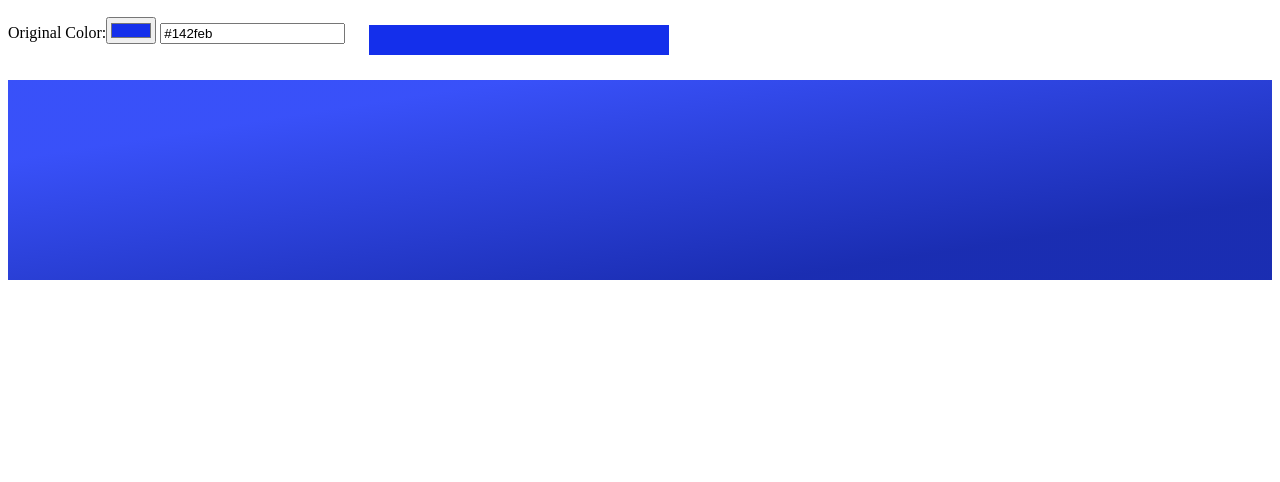
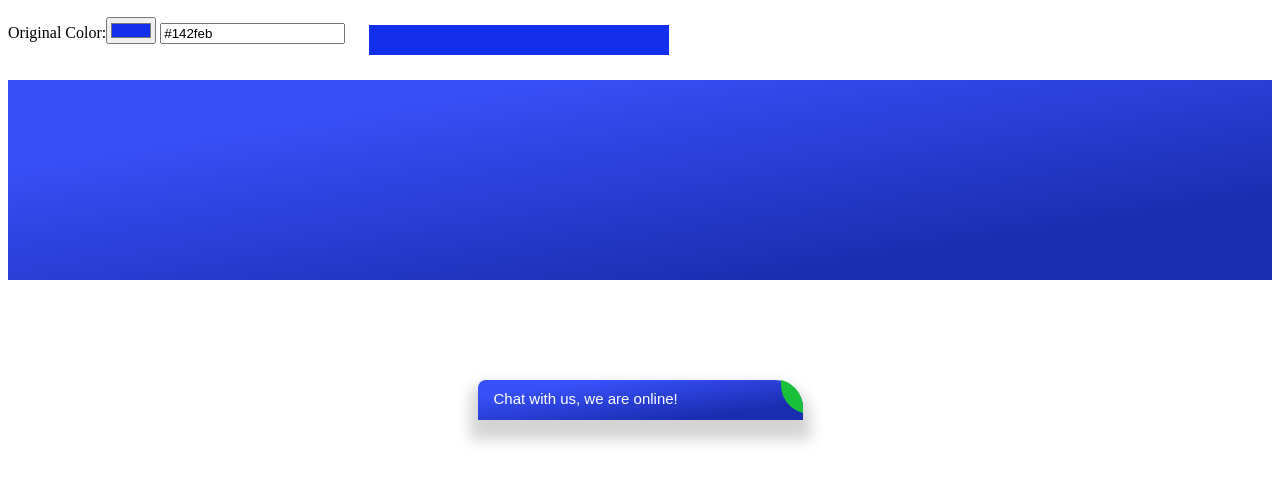
Before and after one commit to k4o4/gradient, a plain HTML site: page index.html in a window 1280 px wide. Drawn offline with Linux system fonts and the light colour scheme.

Commit message:
Update index.html

```diff
--- a/index.html
+++ b/index.html
@@ -12,13 +12,13 @@
 
 <div id="colorBar"></div>
 
-<!--div id="fakeLabel">
-	<div id="labelText">Chat with us</div>
+<div id="fakeLabel">
+	<div id="labelText">Chat with us, we are online!</div>
 	<svg xmlns="http://www.w3.org/2000/svg" width="22" height="33" viewBox="0 0 22 33">
     <path fill="#18c139" fill-rule="evenodd" d="M0-.018c12.635 3.131 22 14.546 22 28.15v4.886C9.365 29.887 0 18.472 0 4.868V-.017z"></path>
 </svg>
 
-</div-->
+</div>
 
 
 <script type="text/javascript">
@@ -45,12 +45,15 @@
 	});
 
 	function drawGradient() {
-		gradient = 'linear-gradient(to right bottom, rgb(' + hslToRgb(increaseSaturation(increaseLightness(rgbToHsl(cp.value), 'L'), 'L')) + ') 20%, rgb(' + hslToRgb(increaseSaturation(increaseLightness(rgbToHsl(cp.value), 'R'), 'R')) + ') 80%)';
+		var leftColor = rgbToHex(hslToRgb(increaseSaturation(increaseLightness(rgbToHsl(cp.value), 'L'), 'L')));
+		var rightColor = rgbToHex(hslToRgb(increaseSaturation(increaseLightness(rgbToHsl(cp.value), 'R'), 'R')));
+		gradient = 'linear-gradient(to right bottom, ' + leftColor + ' 20%, ' + rightColor + ' 80%)';
+		console.log(gradient);
 		textColor.value = cp.value;
 		oc.style.background = cp.value;
 		cb.style.background = gradient;
 		fl.style.background = gradient;
-		jivo_api.setWidgetColor('#fff', '#eee')
+		if(window['jivo_api']) jivo_api.setWidgetColor(leftColor, rightColor);
 	}
 
 	function increaseHue(hsl, position) {
@@ -126,6 +129,14 @@
 		return [ r * 255, g * 255, b * 255 ];
 	}
 
+	function rgbToHex(rgb) {
+		var r = toHex(rgb[0]);
+		var g = toHex(rgb[1]);
+		var b = toHex(rgb[2]);
+		console.log('#' + r + g + b);
+		return('#' + r + g + b);
+
+	}
 
 	function toHex(n) {
 	    n = parseInt(n, 10);
@@ -134,6 +145,10 @@
 	    return '0123456789ABCDEF'.charAt((n - n % 16) / 16) + '0123456789ABCDEF'.charAt(n % 16);
 	}
 
+	jivo_onLoadCallback = function() {
+		jivo_api.showProactiveInvitation('Hello! How may I help you?');
+		drawGradient();
+	}
 
 
 </script>
@@ -151,7 +166,8 @@
 		width: 300px;
 	}
 	#fakeLabel {
-		border-top-right-radius: 30px;
+		border-top-left-radius: 8px;
+		border-top-right-radius: 28px;
 		box-shadow: 0 12px 14px 8px rgba(0, 0, 0, 0.17);
 		height: 40px;
 		margin: auto;
@@ -161,6 +177,17 @@
 	}
 	#fakeLabel > svg {
 		margin-left: 303px;
+	}
+	#labelText {
+		color: #fff;
+		font-family: Arial;
+		font-size: 15px;
+		margin: 10px 37px auto 16px;
+		position: absolute;
+
+	}
+	jdiv.global_globalClass:last-child {
+		display: none;
 	}
 </style>
 
```
